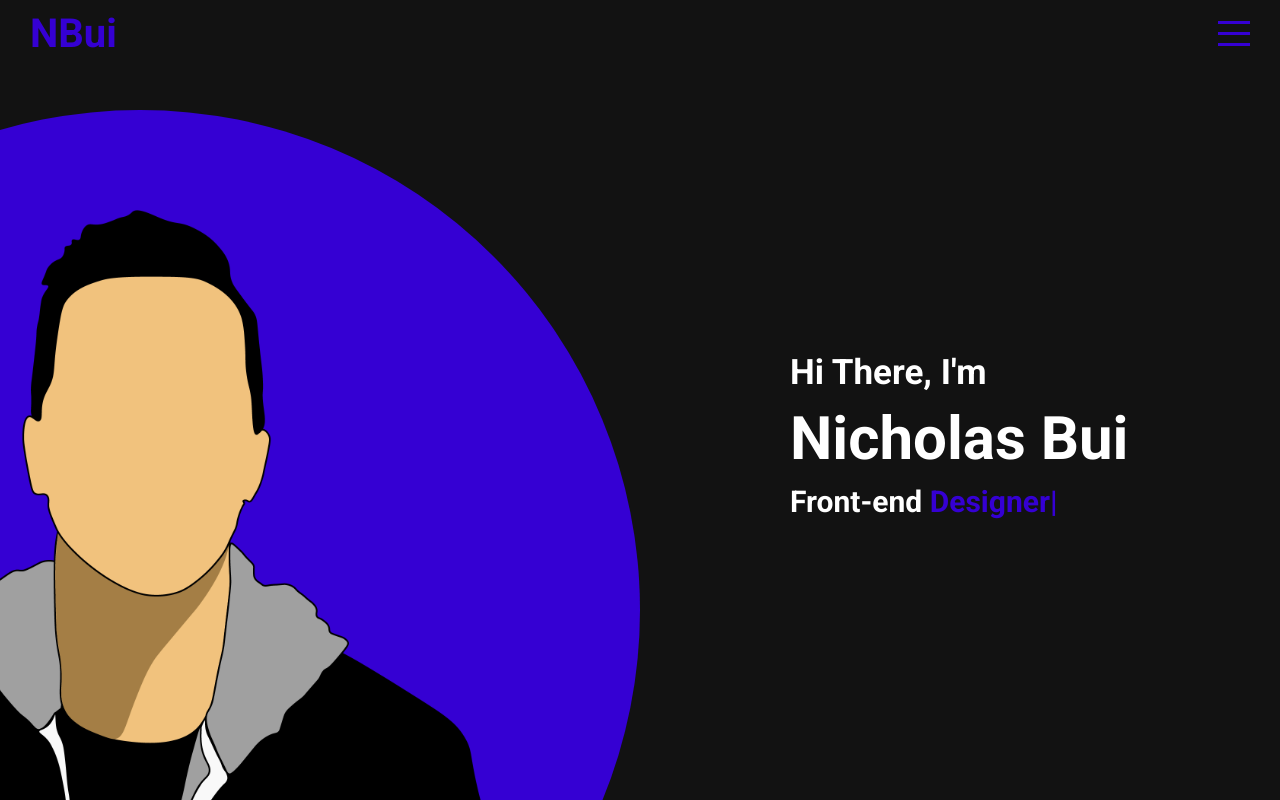
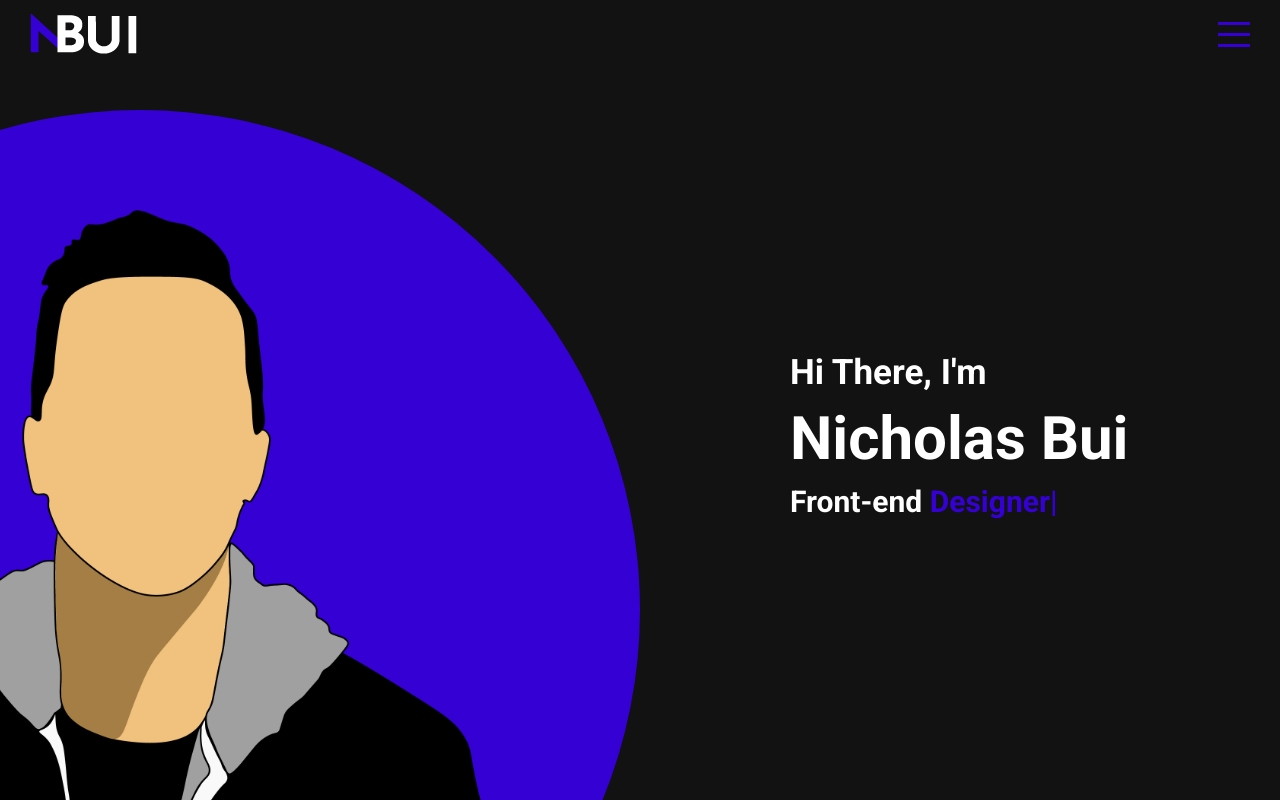
Before and after one commit to nickbui/React-Portfolio-Website, a React (Create React App) app: page / in a window 1280 px wide. Built offline with nearby package versions, Linux system fonts and the light colour scheme.

Commit message:
Logo redo

```diff
--- a/src/App.jsx
+++ b/src/App.jsx
@@ -9,6 +9,7 @@ import Menu from "./components/menu/Menu"
 
 function App() {
   const [menuOpen, setMenuOpen] = useState(false);
+
 
   return (
     <div className="app">
--- a/src/components/portfolioList/PortfolioList.jsx
+++ b/src/components/portfolioList/PortfolioList.jsx
@@ -1,4 +1,3 @@
-
 import "./portfolioList.scss"
 
 export default function PortfolioList({id, title, active, setSelected }) {
--- a/src/components/topbar/Topbar.jsx
+++ b/src/components/topbar/Topbar.jsx
@@ -1,12 +1,16 @@
 import "./topbar.scss"
 
+
 export default function Topbar({ menuOpen, setMenuOpen }) {
+
+
     return (
-        //Prop: if open is true, set it to active
         <div className= {"topbar " + (menuOpen && "active")}>
             <div className="wrapper">
                 <div className="left">
-                    <a href="#intro" className="logo">NBui</a>
+                    <a href="#intro" className="logo">
+                        <img src= {!menuOpen ? "assets/logo.png" : "assets/logoActive.png"} alt="" />
+                    </a>
                 </div>
 
                 <div className="right">
--- a/src/components/topbar/topbar.scss
+++ b/src/components/topbar/topbar.scss
@@ -21,11 +21,8 @@
             align-items: center;
 
             .logo{
-                font-size: 40px;
-                font-weight: 700;
-                text-decoration: none;
-                color:inherit;
-                margin-right: 40px;
+                margin-left: 0;
+                margin-top: 3px;
             }
         }
 
```
Also changed, not shown: public/assets/logo.png (added), public/assets/logoActive.png (added).
